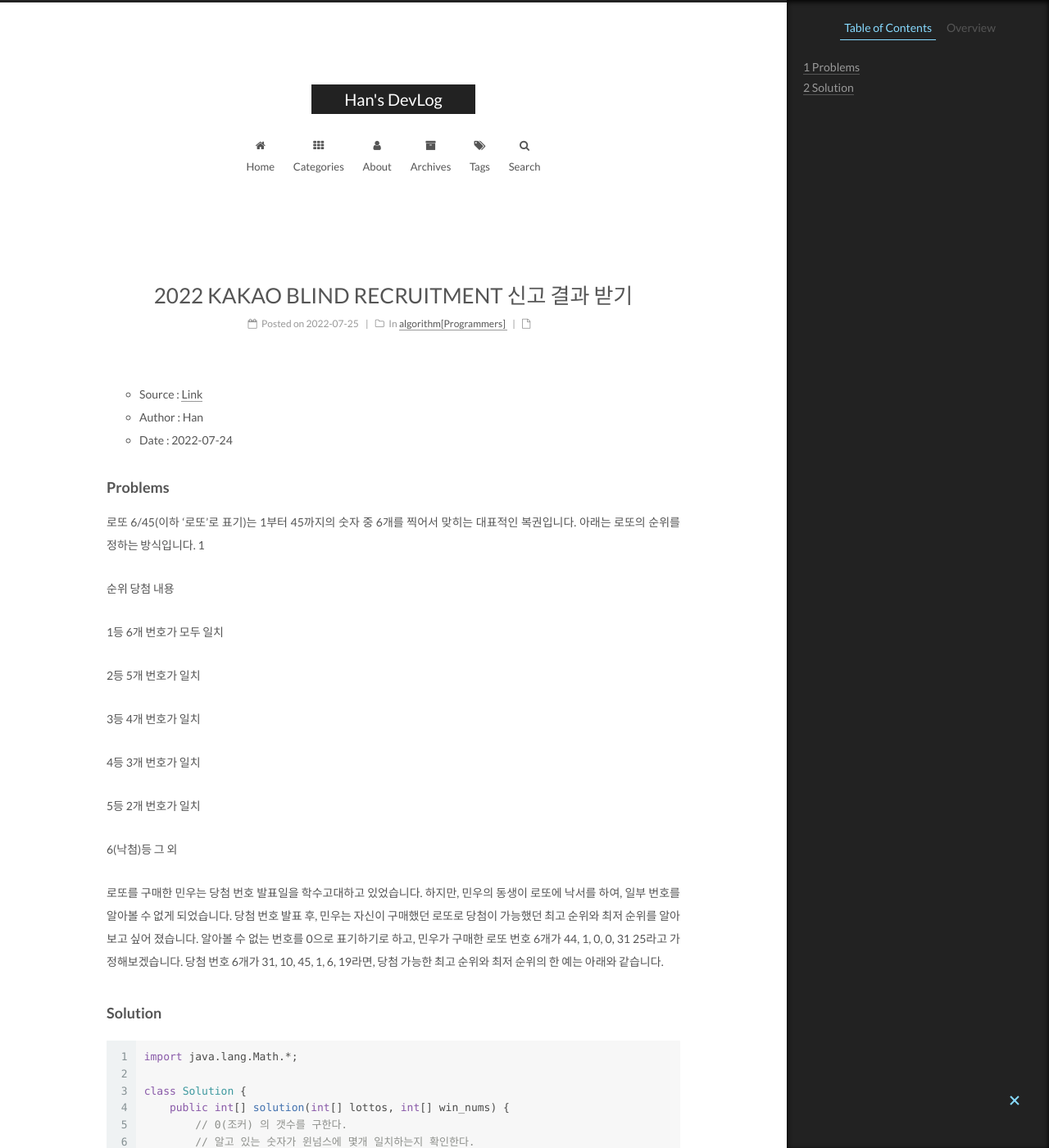
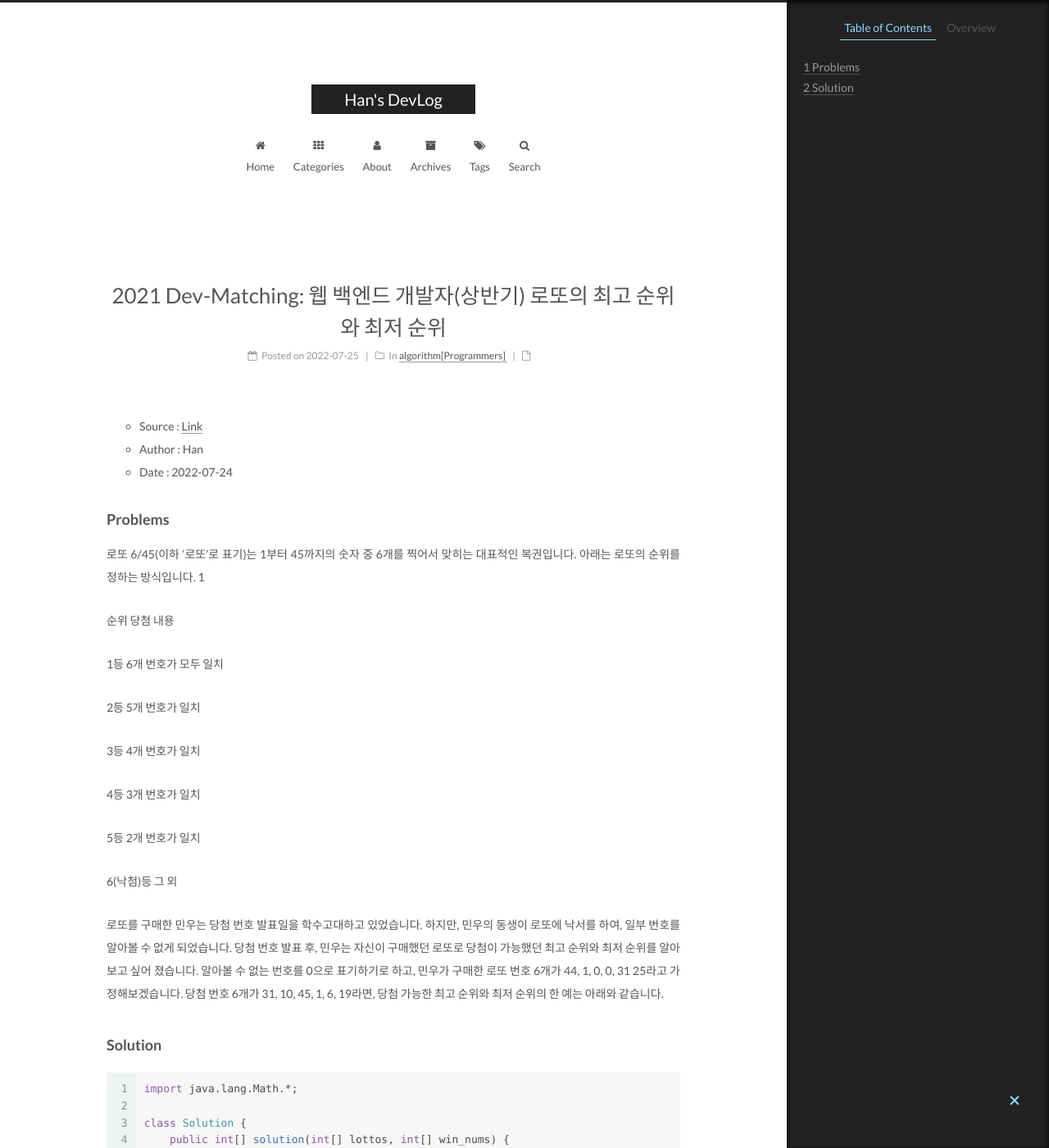
Before and after one commit to hanbong5938/hanbong5938.github.io, a Jekyll site: the page built from _posts/algorithm/programmers/2022-07-25-로또의 최고 순위와 최저 순위.md, in a window 1280 px wide and 1400 px high. Shown: the whole window at 82% size. Built offline with Jekyll 4.4.1, drawn with Linux system fonts in a browser that asks for light colours; comment, search, counter and statistics services are not loaded.

Commit message:
upload post!!

```diff
--- a/_posts/algorithm/programmers/2022-07-25-로또의 최고 순위와 최저 순위.md
+++ b/_posts/algorithm/programmers/2022-07-25-로또의 최고 순위와 최저 순위.md
@@ -1,6 +1,6 @@
 ---
 layout : post
-title : "2022 KAKAO BLIND RECRUITMENT 신고 결과 받기"
+title : "2021 Dev-Matching: 웹 백엔드 개발자(상반기) 로또의 최고 순위와 최저 순위"
 category : algorithm[Programmers]
 ---
 
```
